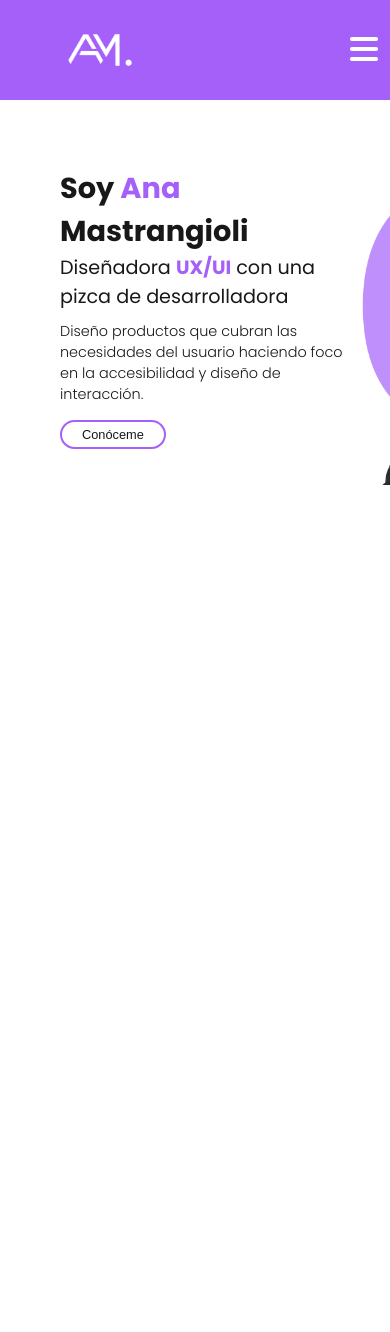
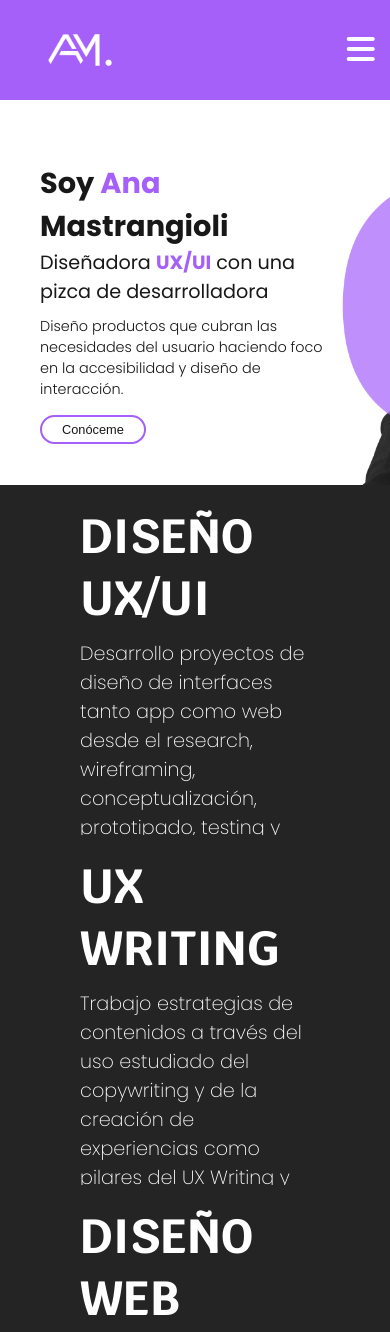
Before and after one commit to anamastrangioli/2daEntregaProyecto, a plain HTML site: page index.html in a window 390 px wide. Shown: the top 1332 px of the page. Before the commit the page ends 844 px from the top, so only its background shows below. Drawn offline with Linux system fonts and the light colour scheme.

Commit message:
mediaqueries caja servicios

```diff
--- a/index.html
+++ b/index.html
@@ -30,7 +30,7 @@
     </header>
     <!-- Fin Header -->
 
-    <main class="hero">
+    <section class="hero">
         <div class="info-content">
             <h1>Soy <span>Ana</span> Mastrangioli</h1>
             <h2 class="h2-hero">Diseñadora <span> UX/UI</span> con una pizca de desarrolladora</h2>
@@ -38,9 +38,23 @@
             <button class="btn">Conóceme</button>
         </div>
         <img class="imagen-hero" src="./Img/YoHero.png" alt="Ana Mastrangioli">
+    </section>
 
+    <section class="contenedor">
+        <div class="caja">
+            <h2>DISEÑO <br>UX/UI</h2>
+                <p>Desarrollo proyectos de diseño de interfaces tanto app como web desde el research, wireframing, conceptualización, prototipado, testing y consecución de objetivos,</p>
+        </div>
+        <div class="caja">
+            <h2>UX<br>WRITING</h2>
+                <p>Trabajo estrategias de contenidos a través del uso estudiado del copywriting y de la creación de experiencias como pilares del UX Writing y el diseño de interacción.</p>
+        </div>
+        <div class="caja">
+            <h2>DISEÑO<br>WEB</h2>
+                <p>Creo sitios web a medida haciendo que sean visualmente atractivos y totalmente interactivos. Sin embargo, no puedo dejar mi lado uxer por lo que mi objetivo al crear una web es brindarle a los usuarios la mejor experiencia.</p>
+        </div>
 
-    </main>
+    </section>
     <script src="script.js"></script>
 </body>
 </html>
--- a/style.css
+++ b/style.css
@@ -10,6 +10,7 @@
 body {
     font-family: 'Poppins', sans-serif;
     color: #181818;
+
 }
 
 .navbar {
@@ -65,7 +66,7 @@ body {
 .hero {
     margin: 0 100px;
     width: 75vw;
-    height: 30vh;
+    min-height: 30vh;
     display: grid;
     grid-template-columns: repeat(3,1fr);
     align-items: center;
@@ -118,7 +119,38 @@ span {
     cursor: pointer;
 }
 
+.caja {
+    width: 100%;
+    height: 350px;
+    background: #242424;
+    margin-bottom: 20px;
+}
 
+.contenedor {
+    display: grid;
+    grid-template-columns: repeat(3,1fr);
+
+}
+
+.caja h2 {
+    font-family: 'Krub';
+    color: white;
+    font-size: 3em;
+    padding-top: 20px;
+    padding-left: 80px;
+    justify-content: space-between;
+}
+
+.caja p {
+    color: white;
+    font-weight: 200;
+    padding-left: 80px;
+    padding-right: 80px;
+    display: flex;
+    font-size: 1.1em;
+    justify-content: space-around;
+    margin-top: 10px;
+}
 
 
 /* MEDIAQUERIES */
@@ -166,7 +198,7 @@ span {
         width: 100px;
         height: 100px;
         grid-column: 1/3;
-        margin-left: 50px;
+        margin-left: 30px;
     }
 
     .navbar .menu-toggle {
@@ -175,13 +207,13 @@ span {
     }
 
     .hero {
-        margin-left: 60px;
+        margin-left: 40px;
         grid-template-columns: 300px 100px;
     }
 
     .hero h1 {
         font-size: 1.8em;
-        margin-top: 30px;
+        margin-top: 20px;
     }
 
     .hero .h2-hero {
@@ -206,8 +238,26 @@ span {
         margin-top: 15px;
     }
 
+    .caja {
+        text-align: left;
+        grid-column: span 3;
+        grid-row: span 3;
+        margin: 0;
+    }
+
+    .caja h2 {
+        font-size: 3em;
+
+    }
+
+    .caja p {
+        font-size: 1.2em;
+        font-weight: 200;
+    }
+
 }
 
 
 
+
 /* FIN MEDIAQUERIES */
```
